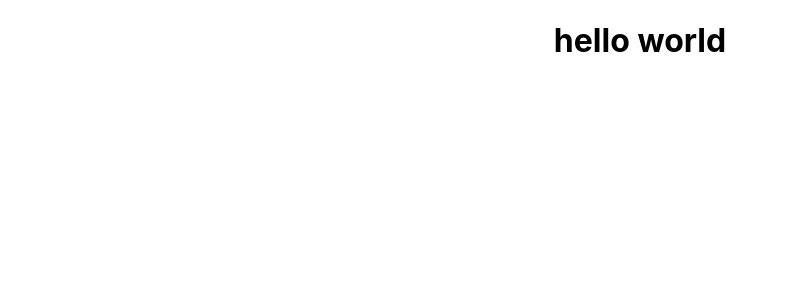
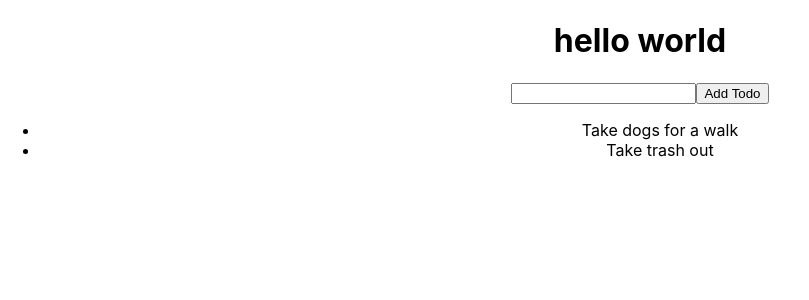
Before and after one commit to ivanleeswe/todoapp_react_firebase, a React (Create React App) app: page / in a window 1280 px wide. Shown: the top 300 px of the page, without its empty margins (0-809 px from the left). Built offline with nearby package versions, Linux system fonts and the light colour scheme.

Commit message:
Implemented outline of app component with button, input field, and list.

```diff
--- a/src/App.js
+++ b/src/App.js
@@ -5,6 +5,12 @@ function App() {
   return (
     <div className="App">
       <h1>hello world</h1>
+      <input></input>
+      <button>Add Todo</button>
+      <ul>
+        <li>Take dogs for a walk</li>
+        <li>Take trash out</li>
+      </ul>
     </div>
   );
 }
```
